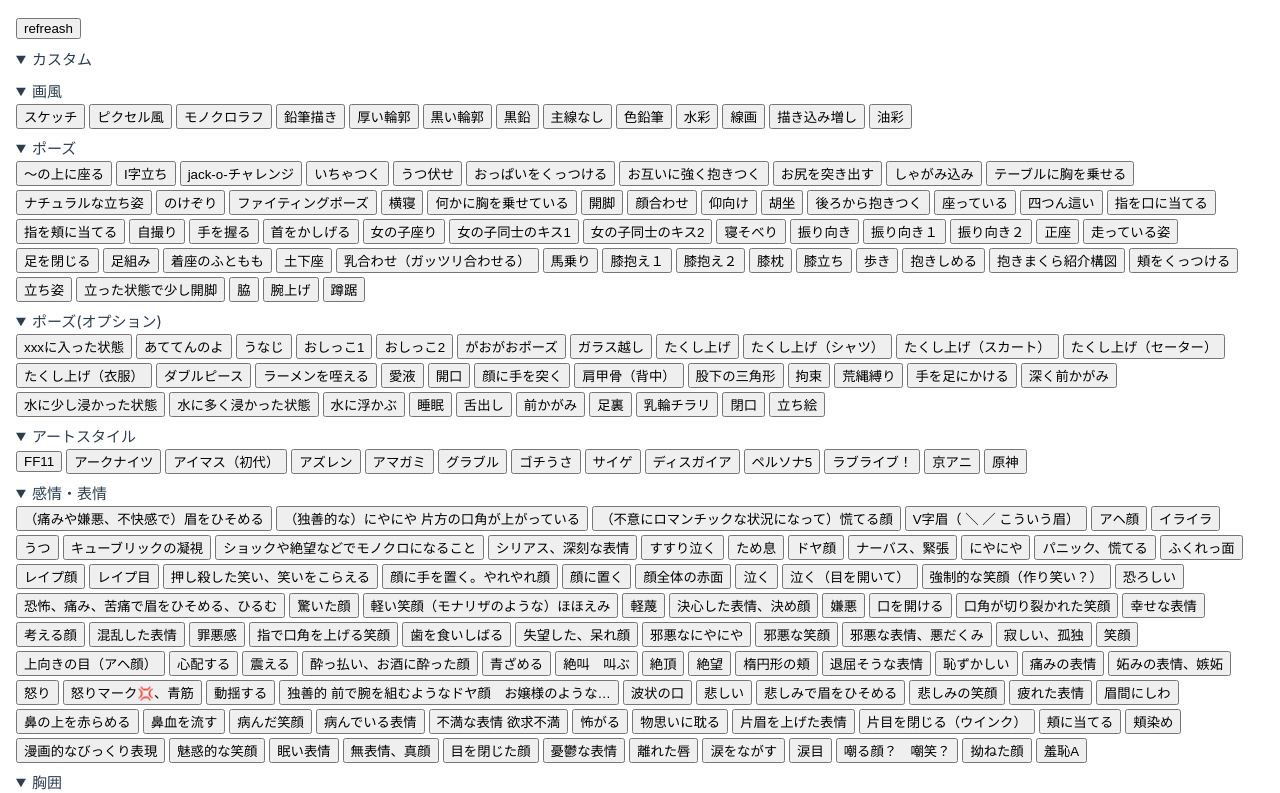
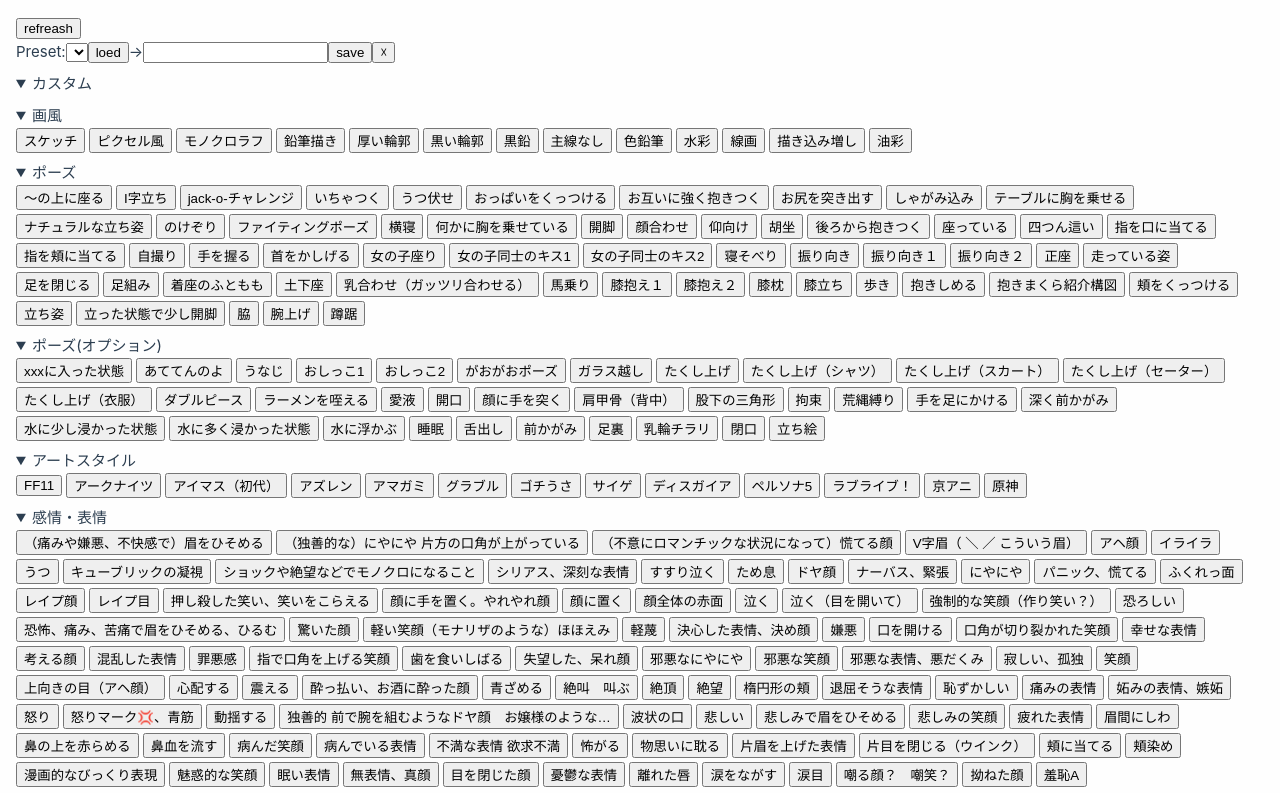
Before and after one commit to chitose87/chrome-ex_sd-prompt-ui, a Vue app: page / in a window 1280 px wide. Shown: the top 793 px of the page. Built offline with nearby package versions, Linux system fonts and the light colour scheme.

Commit message:
preset機能

```diff
--- a/src/App.vue
+++ b/src/App.vue
@@ -18,6 +18,7 @@ import {RouterLink, RouterView} from 'vue-router'
   /*min-width: 300px;*/
   /*min-height: 300px;*/
   /*background: lemonchiffon;*/
+  background-color: #fefefe;
 }
 
 body {
--- /dev/null
+++ b/src/components/Preset.vue
@@ -0,0 +1,83 @@
+<template>
+<div>
+  <span>Preset:</span>
+  <select v-model="obj.select">
+    <option v-for="(item,key) in obj.option.list" v-html="key"></option>
+  </select>
+  <button @click="load">loed</button>
+  <span>→</span>
+
+  <input type="text" v-model="obj.name">
+  <button @click="save">save</button>
+  <button @click="deleate">☓</button>
+<!--  <span>|</span>-->
+  <!--  <button @click="fileExport">export</button>-->
+  <!--  <button @click="fileImport">import</button>-->
+</div>
+</template>
+
+<script setup lang="ts">
+import {onMounted, reactive, watch, watchEffect} from "vue";
+import {appData} from "../utils";
+
+const obj = reactive({
+  name: "",
+  select: "",
+  option: {
+    current: "",
+    list: <any>{},
+  }
+})
+
+const click = () => {
+}
+
+onMounted(() => {
+  try {
+    obj.option = JSON.parse(localStorage.getItem("option") || "")
+  } catch (e) {
+  }
+  if (!obj.option.list) obj.option.list = {};
+  obj.select = obj.option.current;
+})
+
+const load = () => {
+  try {
+    let data = JSON.parse(localStorage.getItem(obj.select) || "");
+    obj.name = obj.select;
+
+    appData.tagList = data.tagList;
+  } catch (e) {
+    alert("error" + obj.select);
+  }
+}
+const save = () => {
+  let name = obj.name || "vvv";
+  localStorage.setItem(name, JSON.stringify({
+    tagList: appData.tagList
+  }));
+  obj.option.list[name] = 1;
+  obj.option.current = name;
+  localStorage.setItem("option", JSON.stringify(obj.option));
+}
+const deleate = () => {
+  if (confirm(`${obj.name}を削除します`)) {
+    localStorage.removeItem(obj.name);
+
+    delete obj.option.list[obj.name]
+    if (obj.option.current == obj.name) obj.option.current = "";
+    localStorage.setItem("option", JSON.stringify(obj.option));
+    obj.name = "";
+  }
+}
+
+const fileExport = () => {
+
+}
+const fileImport = () => {
+
+}
+</script>
+
+<style scoped>
+</style>
--- a/src/views/HomeView.vue
+++ b/src/views/HomeView.vue
@@ -4,6 +4,7 @@
   <!--    <button @click="getData">受け取る</button>-->
   <!--  <button @click="setData">送る</button>-->
   <!--  <hr>-->
+  <Preset></Preset>
   <PojiPrompt></PojiPrompt>
   <!--  <h2>home</h2>-->
   <!--  <div>-->
@@ -15,6 +16,7 @@
 <script setup lang="ts">
 import {onMounted, ref, watchEffect} from 'vue'
 import PojiPrompt from "../components/PojiPrompt.vue";
+import Preset from "../components/Preset.vue";
 import {appData} from "../utils";
 
 onMounted(() => {
```
Also changed, not shown: public/content_script.js (+21 -51 lines), 8 other files (tests, documents, lock files or other folders).
